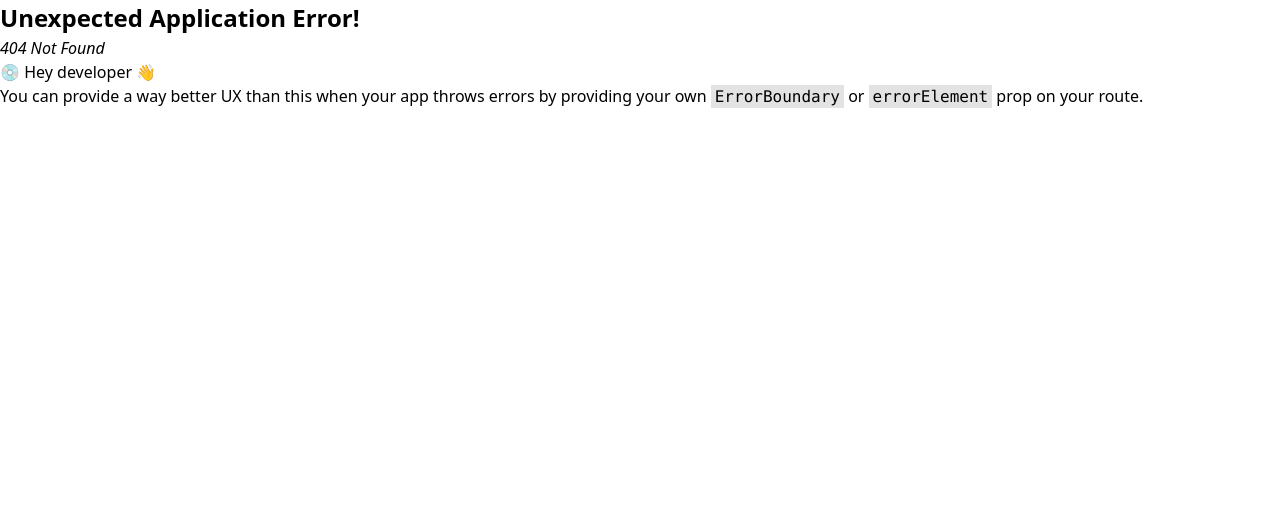
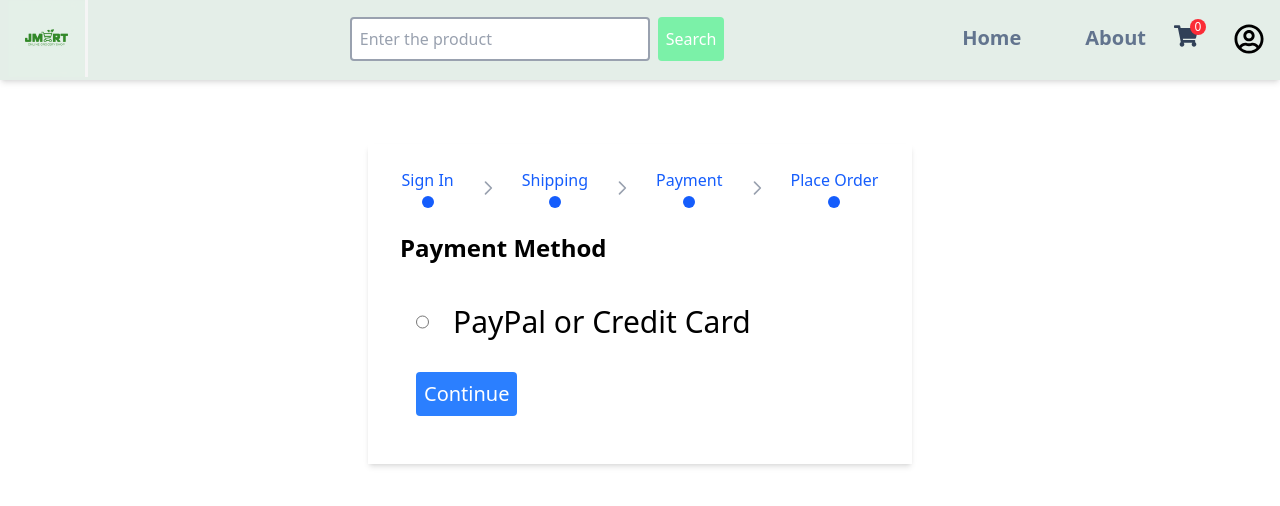
Before and after one commit to Jamesdai05/grocery-frontend, a React (Vite) app: page /placeOrder in a window 1280 px wide. Before the commit this address had no page. Shown: the top 506 px of the page. Built offline with nearby package versions, Linux system fonts and the light colour scheme.

Commit message:
add the placeOrder page

```diff
--- a/src/components/FormContainer.jsx
+++ b/src/components/FormContainer.jsx
@@ -1,7 +1,7 @@
 const FormContainer = ({children}) => {
   return (
       <div className="flex flex-col items-center justify-start min-h-screen min-w-6xl pt-16">
-          <div className="max-w-xl px-4 w-full">
+          <div className="max-w-xl px-4 w-full min-h-[90vh]">
               <div className="bg-white shadow-md px-8 pt-6 pb-8 mb-4">
                   {children}
               </div>
--- a/src/main.jsx
+++ b/src/main.jsx
@@ -13,6 +13,8 @@ import Profile from './pages/Profile.jsx';
 import About from './pages/About.jsx';
 import CartPage from './pages/CartPage.jsx';
 import ShippingInfo from './pages/ShippingInfo.jsx';
+import PaymentPage from './pages/PaymentPage.jsx';
+import PlaceOrder from './pages/PlaceOrder.jsx';
 // import Login2 from './pages/Login2.jsx';
 
 
@@ -25,10 +27,11 @@ const router = createBrowserRouter(
         <Route path="/" element={<App />}>
             <Route path="/" index={true} element={<Home />} />
             <Route path="/Profile" element={<Profile />} />
-            <Route path="/about" element={<About />} />
+            <Route path="/placeOrder" element={<PlaceOrder />} />
             <Route path="/cart" element={<CartPage />} />
             <Route path="/product/:id" element={<ProductDetails />} />
             <Route path="/shipping" element={<ShippingInfo />} />
+            <Route path="/payment" element={<PaymentPage />} />
             <Route path="/login" element={<Login />} />
             <Route path="/new" element={<NewProduct />} />
             <Route path="/signup" element={<SignUp />} />
--- a/src/pages/PaymentPage.jsx
+++ b/src/pages/PaymentPage.jsx
@@ -1,6 +1,39 @@
+import FormContainer from "../components/FormContainer";
+import CheckoutComponent from "../components/CheckoutComponent";
+
 const PaymentPage = () => {
   return (
-    <div>PaymentPage</div>
+    <FormContainer>
+        <CheckoutComponent step1 step2 step3/>
+        <h1 className="text-2xl font-bold my-6">Payment Method</h1>
+        <form action="" className="form-container max-w-4xl">
+            <div className="flex justify-flex-start gap-4">
+                <input
+                    type="radio"
+                    name="paymentMethod"
+                    id="PayPal"
+                    value="PayPal"
+                    className="mr-2"
+                />
+                <label htmlFor="PayPal" className="text-3xl">PayPal or Credit Card</label>
+            </div>
+            {/* <div className="form-control2">
+                <input
+                    type="radio"
+                    name="paymentMethod"
+                    id="Stripe"
+                    value="Stripe"
+                    className="mr-2"
+                />
+                <label htmlFor="Stripe">Stripe</label>
+            </div> */}
+            <div>
+                <button type="submit" className="btn-primary btn">
+                    Continue
+                </button>
+            </div>
+        </form>
+    </FormContainer>
   )
 }
 export default PaymentPage
--- /dev/null
+++ b/src/pages/PlaceOrder.jsx
@@ -0,0 +1,31 @@
+import FormContainer from "../components/FormContainer";
+import CheckoutComponent from "../components/CheckoutComponent";
+
+const PlaceOrder = () => {
+    return (
+        <FormContainer>
+            <CheckoutComponent step1 step2 step3 step4/>
+            <h1 className="text-2xl font-bold my-6">Payment Method</h1>
+            <form action="" className="form-container max-w-4xl">
+                <div className="flex justify-flex-start gap-4">
+                    <input
+                        type="radio"
+                        name="paymentMethod"
+                        id="PayPal"
+                        value="PayPal"
+                        className="mr-2"
+                    />
+                    <label htmlFor="PayPal" className="text-3xl">
+                        PayPal or Credit Card
+                    </label>
+                </div>
+                <div>
+                    <button type="submit" className="btn-primary btn">
+                        Continue
+                    </button>
+                </div>
+            </form>
+        </FormContainer>
+    );
+};
+export default PlaceOrder;
```
